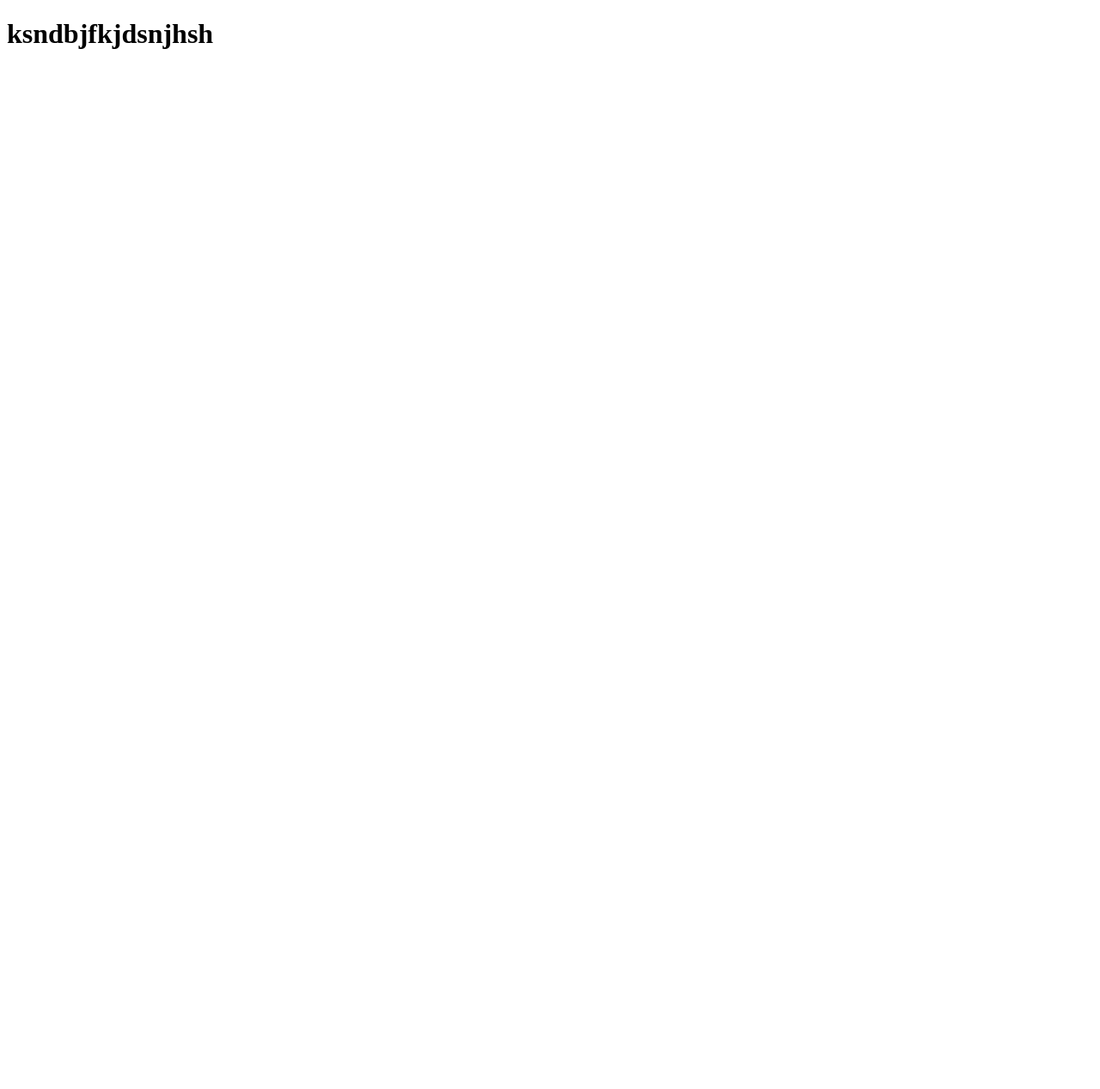
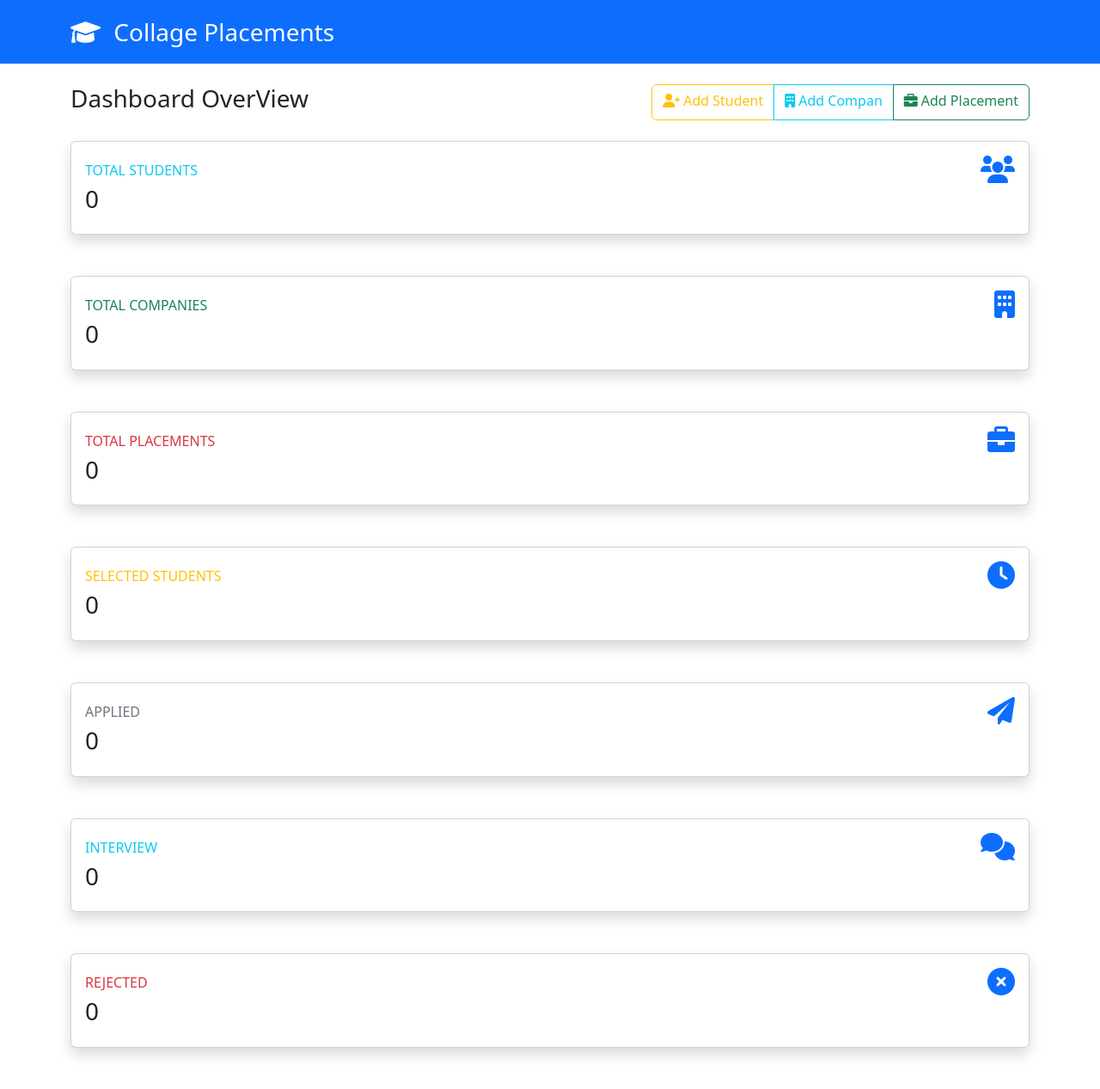
Before and after one commit to akashdnayak03/placement-management, a website: page public/index.html in a window 1280 px wide. Shown: the whole page at 86% size. Before the commit the page ends 800 px from the top, so only its background shows below. Drawn offline with nearby package versions, Linux system fonts and the light colour scheme.

Commit message:
student.html

```diff
--- a/public/index.html
+++ b/public/index.html
@@ -1,11 +1,178 @@
 <!DOCTYPE html>
 <html lang="en">
-<head>
-    <meta charset="UTF-8">
-    <meta name="viewport" content="width=device-width, initial-scale=1.0">
-    <title></title>
-</head>
-<body>
-    <h1>ksndbjfkjdsnjhsh</h1>
-</body>
+  <head>
+    <meta charset="UTF-8" />
+    <meta name="viewport" content="width=device-width, initial-scale=1.0" />
+    <title>Collage Placements</title>
+    <link
+      href="https://cdn.jsdelivr.net/npm/bootstrap@5.3.0/dist/css/bootstrap.min.css"
+      rel="stylesheet"
+    />
+    <link
+      href="https://cdnjs.cloudflare.com/ajax/libs/font-awesome/6.0.0/css/all.min.css"
+      rel="stylesheet"
+    />
+    <link rel="stylesheet" href="css/custom.css" />
+  </head>
+  <body>
+    <nav class="navber navber-expand-lg bg-primary sticky-top p-3">
+      <div class="container">
+        <div class="nav-brand">
+          <a href="index.html" class="text-white text-decoration-none fs-3">
+            <i class="fas fa-graduation-cap me-2"></i>
+            Collage Placements</a
+          >
+        </div>
+      </div>
+    </nav>
+
+    <div class="container-xl mt-4">
+      <div class="d-flex justify-content-between align-item-center mb-4">
+        <h3 class="h3">Dashboard OverView</h3>
+        <div class="btn-group">
+          <a href="add-student.html" class="btn btn-outline-warning">
+            <i class="fas fa-user-plus me-1"></i>Add Student
+          </a>
+          <a href="add-compani.html" class="btn btn-outline-info">
+            <i class="fas fa-building me-1"></i>Add Compan
+          </a>
+          <a href="add-placement.html" class="btn btn-outline-success">
+            <i class="fas fa-briefcase me-1"></i>Add Placement
+          </a>
+        </div>
+      </div>
+
+      <div class="row mb-4">
+        <div class="col-xl-4 col-md-6 mb-4 w-100">
+          <div class="card border- shadow">
+            <div class="card-body">
+              <div class="row no-gutters align-items-center">
+                <div class="col">
+                  <div class="card-text text-info">TOTAL STUDENTS</div>
+                </div>
+                <div class="col-auto">
+                  <i class="fas fa-users fa-2x text-primary"></i>
+                </div>
+                <div class="h3 mt-0" id="total-students">0</div>
+              </div>
+            </div>
+          </div>
+        </div>
+      </div>
+
+      <div class="row mb-4">
+        <div class="col-xl-4 col-md-6 mb-4 w-100">
+          <div class="card border- shadow">
+            <div class="card-body">
+              <div class="row no-gutters align-items-center">
+                <div class="col">
+                  <div class="card-text text-success">TOTAL COMPANIES</div>
+                </div>
+                <div class="col-auto">
+                  <i class="fas fa-building fa-2x text-primary"></i>
+                </div>
+                <div class="h3 mt-0" id="total-companies">0</div>
+              </div>
+            </div>
+          </div>
+        </div>
+      </div>
+
+      <div class="row mb-4">
+        <div class="col-xl-4 col-md-6 mb-4 w-100">
+          <div class="card border- shadow">
+            <div class="card-body">
+              <div class="row no-gutters align-items-center">
+                <div class="col">
+                  <div class="card-text text-danger">TOTAL PLACEMENTS</div>
+                </div>
+                <div class="col-auto">
+                  <i class="fas fa-briefcase fa-2x text-primary"></i>
+                </div>
+                <div class="h3 mt-0" id="total-placement">0</div>
+              </div>
+            </div>
+          </div>
+        </div>
+      </div>
+
+      <div class="row mb-4">
+        <div class="col-xl-4 col-md-6 mb-4 w-100">
+          <div class="card border- shadow">
+            <div class="card-body">
+              <div class="row no-gutters align-items-center">
+                <div class="col">
+                  <div class="card-text text-warning">SELECTED STUDENTS</div>
+                </div>
+                <div class="col-auto">
+                  <i class="fas fa-clock fa-2x text-primary"></i>
+                </div>
+                <div class="h3 mt-0" id="selected-students">0</div>
+              </div>
+            </div>
+          </div>
+        </div>
+      </div>
+
+      <div class="row mb-4">
+        <div class="col-xl-4 col-md-6 mb-4 w-100">
+          <div class="card border- shadow">
+            <div class="card-body">
+              <div class="row no-gutters align-items-center">
+                <div class="col">
+                  <div class="card-text text-secondary">APPLIED</div>
+                </div>
+                <div class="col-auto">
+                  <i class="fas fa-paper-plane fa-2x text-primary"></i>
+                </div>
+                <div class="h3 mt-0" id="applied">0</div>
+              </div>
+            </div>
+          </div>
+        </div>
+      </div>
+
+
+      <div class="row mb-4">
+        <div class="col-xl-4 col-md-6 mb-4 w-100">
+          <div class="card border- shadow">
+            <div class="card-body">
+              <div class="row no-gutters align-items-center">
+                <div class="col">
+                  <div class="card-text text-info">INTERVIEW</div>
+                </div>
+                <div class="col-auto">
+                  <i class="fas fa-comments fa-2x text-primary"></i>
+                </div>
+                <div class="h3 mt-0" id="intervies">0</div>
+              </div>
+            </div>
+          </div>
+        </div>
+      </div>
+
+
+      <div class="row mb-4">
+        <div class="col-xl-4 col-md-6 mb-4 w-100">
+          <div class="card border- shadow">
+            <div class="card-body">
+              <div class="row no-gutters align-items-center">
+                <div class="col">
+                  <div class="card-text text-danger">REJECTED</div>
+                </div>
+                <div class="col-auto">
+                  <i class="fas fa-times-circle fa-2x text-primary"></i>
+                </div>
+                <div class="h3 mt-0" id="rejected">0</div>
+              </div>
+            </div>
+          </div>
+        </div>
+      </div>
+
+
+    </div>
+    <script src="https://cdn.jsdelivr.net/npm/bootstrap@5.3.0/dist/js/bootstrap.bundle.min.js"></script>
+    <script src="js/main.js"></script>
+  </body>
 </html>
```
Also changed, not shown: public/add-compani.html (added, +11 -0 lines), public/add-placement.html (added, +11 -0 lines), public/add-student.html (added, +11 -0 lines), public/compaines.html (added, +11 -0 lines), public/placement.html (added, +11 -0 lines), public/student-details.html (added, +11 -0 lines), public/student.html (added, +59 -0 lines), public/css/style.css (added), public/js/index.js (added), public/login.js (deleted), public/style.css (deleted).
